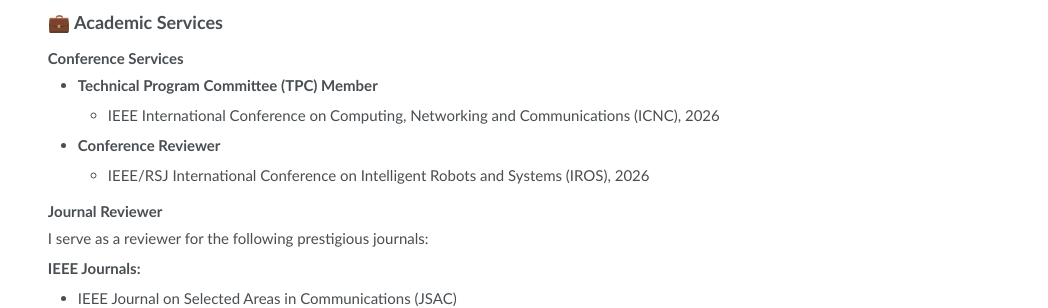
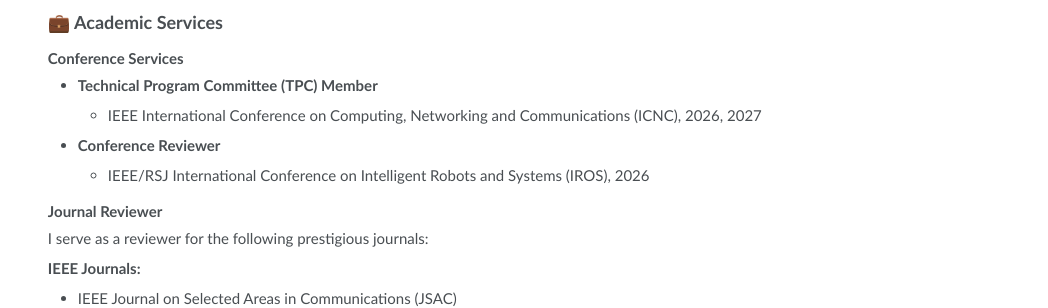
Before and after one commit to beining1008/beining1008.github.io, a Jekyll site: the page built from _pages/about.md, in a window 1280 px wide. Shown: the part 1553-1861 px from the top of the page, without its empty margins (232-1280 px from the left). Built offline with Jekyll 4.4.1, drawn with Linux system fonts in a browser that asks for light colours.

Commit message:
Update about.md

```diff
--- a/_pages/about.md
+++ b/_pages/about.md
@@ -165,7 +165,7 @@ This work is grounded in a strong publication record (<b>648 citations, h-index
 ### Conference Services
 
 - **Technical Program Committee (TPC) Member**
-  - IEEE International Conference on Computing, Networking and Communications (ICNC), 2026
+  - IEEE International Conference on Computing, Networking and Communications (ICNC), 2026, 2027
 
 - **Conference Reviewer**
   - IEEE/RSJ International Conference on Intelligent Robots and Systems (IROS), 2026
```
